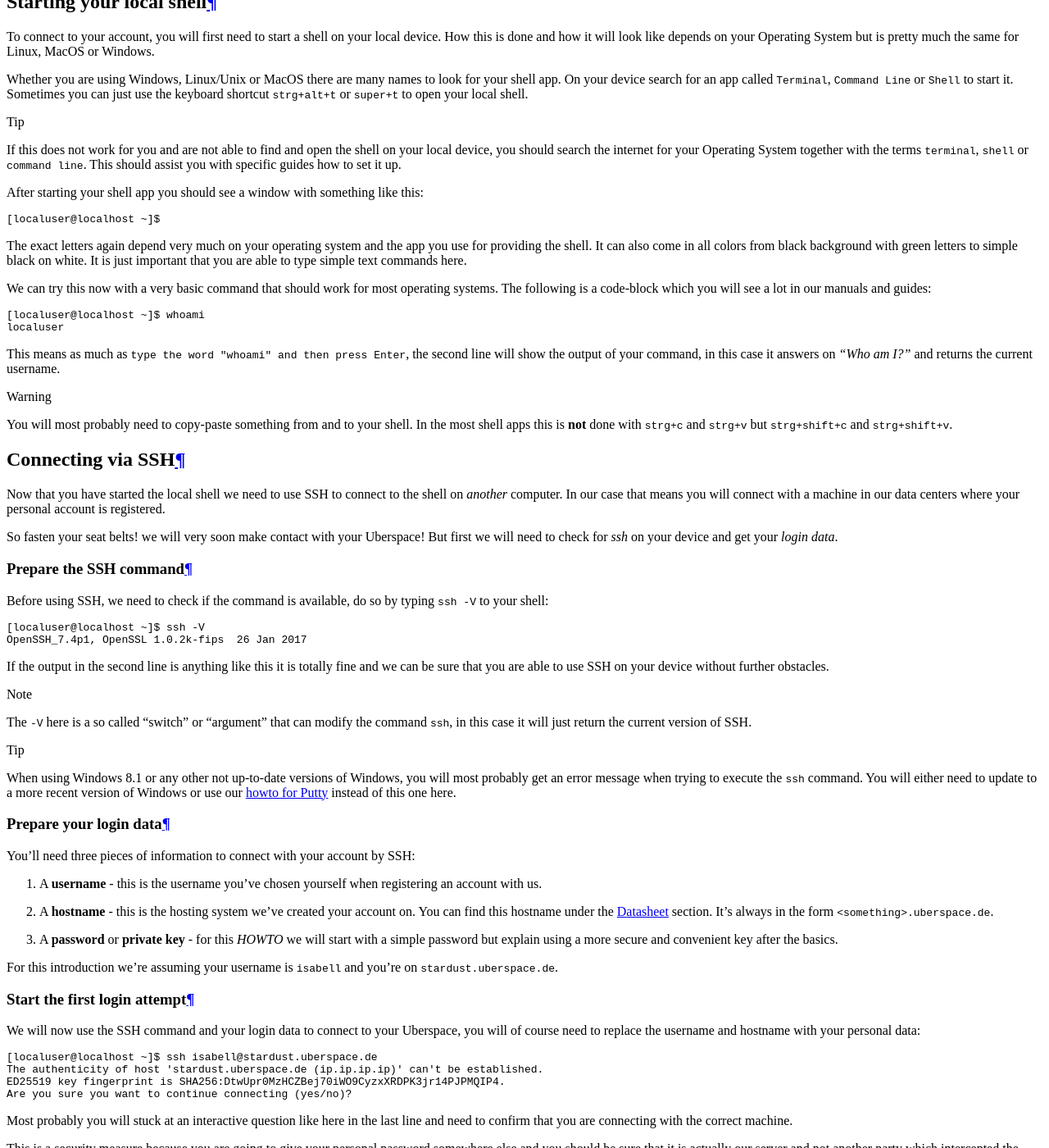
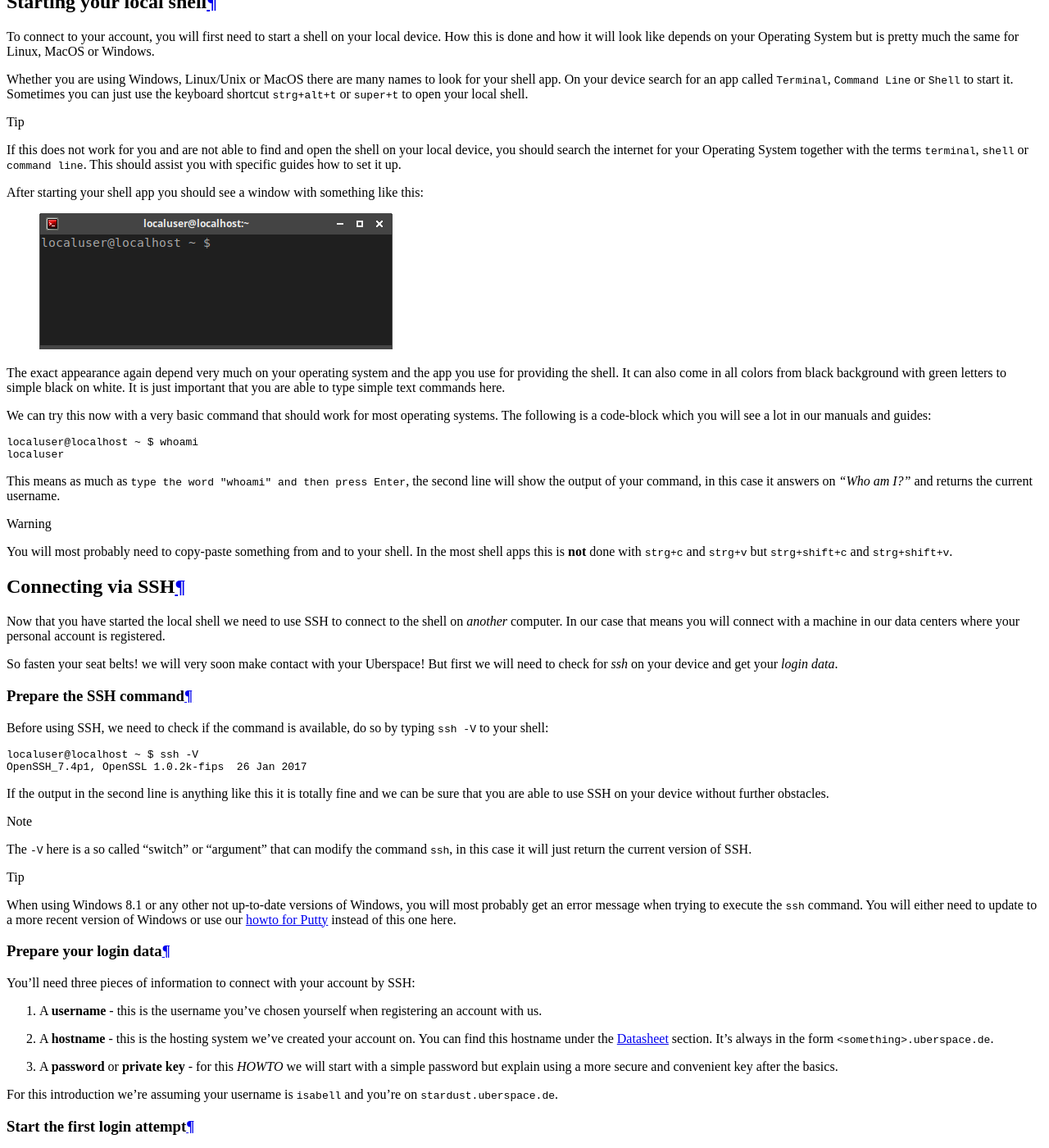
Before and after one commit to Uberspace/lab, a Sphinx documentation site: the page built from source/howto_ssh.rst, in a window 1280 px wide and 1400 px high, scrolled down 4094 px. Shown: the whole window at 82% size. Built offline with Sphinx 7.4.7 and the Read the Docs theme 2.0.0, drawn with Linux system fonts in a browser that asks for light colours; some of the changed text lies outside the part shown.

Commit message:
[howto][ssh] add terminal image and change local PS1

```diff
--- a/source/howto_ssh.rst
+++ b/source/howto_ssh.rst
@@ -34,11 +34,10 @@ to open your local shell.
 
 After starting your shell app you should see a window with something like this:
 
-.. code-block:: console
+  .. image:: _static/images/howto-ssh-terminal.png
+      :align: center
 
-  [localuser@localhost ~]$
-
-The exact letters again depend very much on your operating system and the app you use for providing the shell. It can also come in all colors from black background
+The exact appearance again depend very much on your operating system and the app you use for providing the shell. It can also come in all colors from black background
 with green letters to simple black on white. It is just important that you are able to type simple text commands here.
 
 We can try this now with a very basic command that should work for most operating systems. The following is a code-block which you will see
@@ -46,7 +45,7 @@ a lot in our manuals and guides:
 
 .. code-block:: console
 
-  [localuser@localhost ~]$ whoami
+  localuser@localhost ~ $ whoami
   localuser
 
 This means as much as ``type the word "whoami" and then press Enter``, the second line will show the output of your command,
@@ -73,7 +72,7 @@ Before using SSH, we need to check if the command is available, do so by typing
 
 .. code-block:: console
 
-  [localuser@localhost ~]$ ssh -V
+  localuser@localhost ~ $ ssh -V
   OpenSSH_7.4p1, OpenSSL 1.0.2k-fips  26 Jan 2017
 
 If the output in the second line is anything like this it is totally fine and we can be sure that you are able to use SSH on your device without further obstacles.
@@ -109,7 +108,7 @@ We will now use the SSH command and your login data to connect to your Uberspace
 
 .. code-block:: console
 
-  [localuser@localhost ~]$ ssh isabell@stardust.uberspace.de
+  localuser@localhost ~ $ ssh isabell@stardust.uberspace.de
   The authenticity of host 'stardust.uberspace.de (ip.ip.ip.ip)' can't be established.
   ED25519 key fingerprint is SHA256:DtwUpr0MzHCZBej70iWO9CyzxXRDPK3jr14PJPMQIP4.
   Are you sure you want to continue connecting (yes/no)?
@@ -207,7 +206,7 @@ To leave the shell on your Uberspace you just need to enter ``exit``:
 
   [isabell@stardust ~]$ exit
   Connection to stardust.uberspace.de closed.
-  [localuser@localhost ~]$
+  localuser@localhost ~ $
 
 You're now back on your local workstation.
 
```
Also changed, not shown: source/howto_ssh-keys.rst (+5 -5 lines), source/_static/images/howto-ssh-terminal.png (added).
